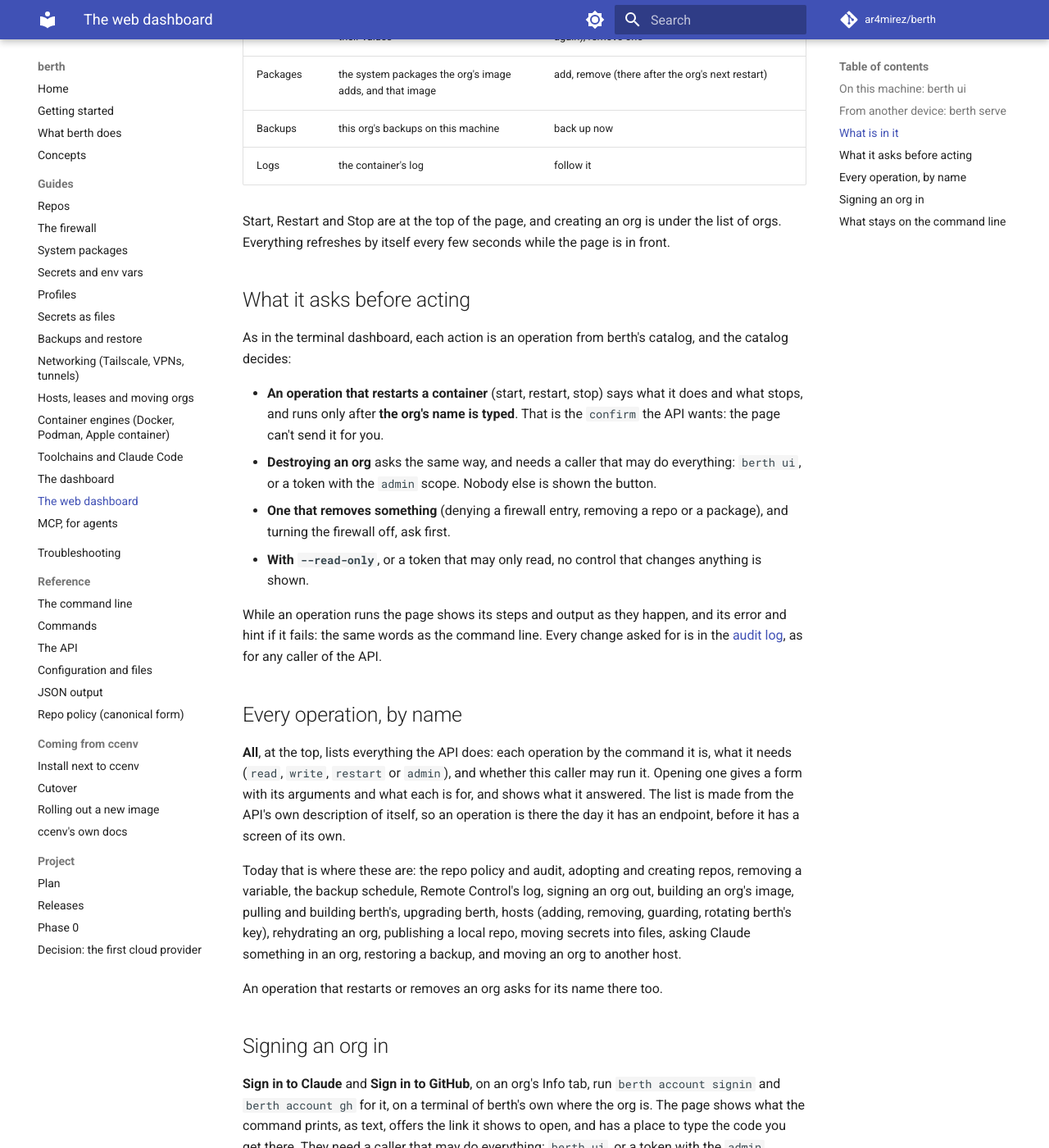
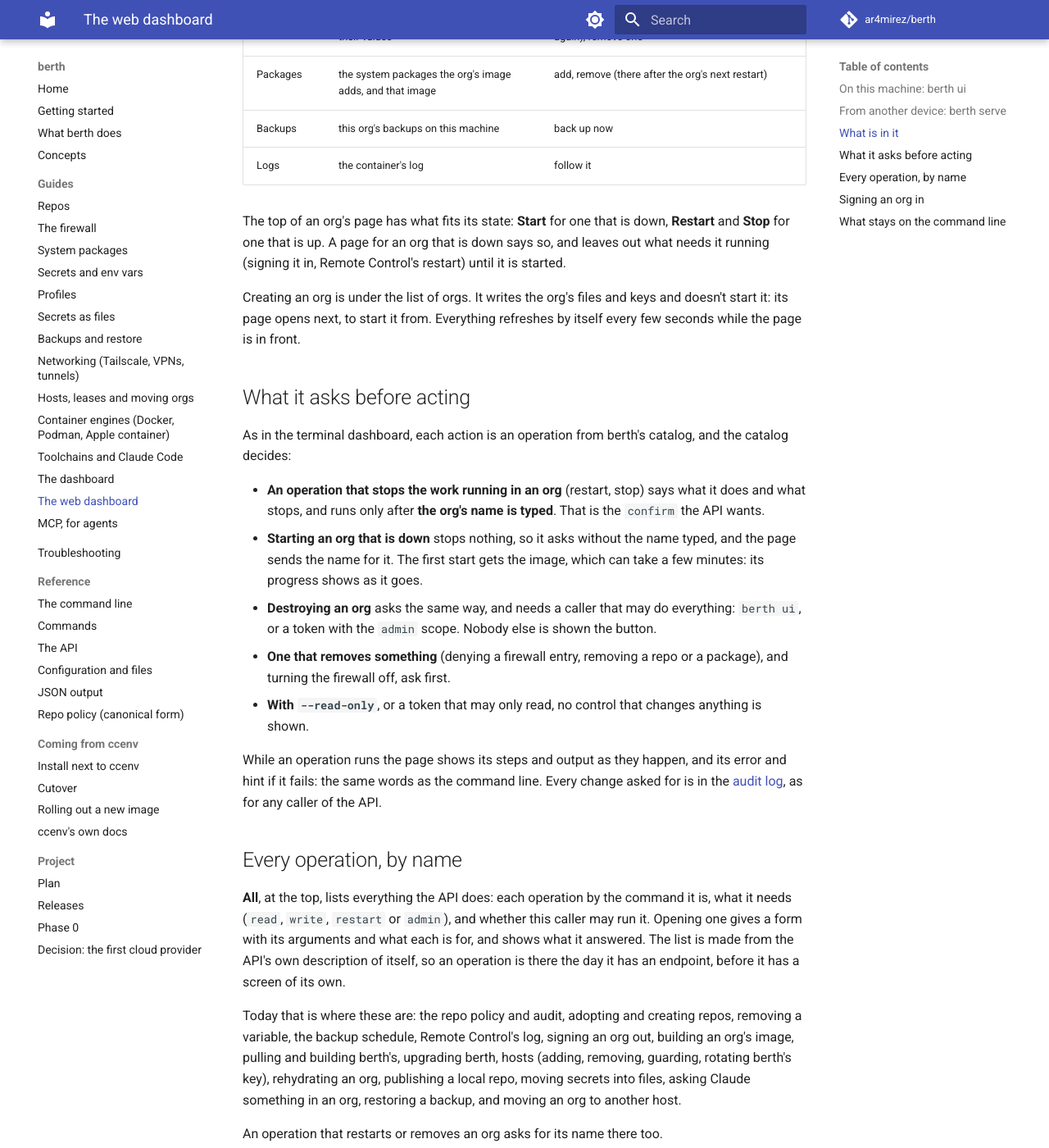
Before and after one commit to ar4mirez/berth, an MkDocs documentation site: the page built from docs/guides/web.md, in a window 1280 px wide and 1400 px high, scrolled down 2117 px. Shown: the whole window at 82% size. Built offline with MkDocs 1.6.1 and Material for MkDocs 9.7.7, drawn with Linux system fonts in a browser that asks for light colours; comment, search, counter and statistics services are not loaded; some of the changed text lies outside the part shown.

Commit message:
web: a stopped org says so, and a sign-in shows its link (#180)
Two things found using v0.12.0.

A sign-in from the page showed no link: what runs inside the org's container ends its lines in two carriage returns, and the page's reader dropped each such line. It keeps them now, reads a hyperlink behind a word as a link to open, and reads a box drawn across a wide terminal as its words.

An org that is down was offered everything. Its page now says it isn't running and offers Start alone; starting it asks without the name typed; creating an org opens its page; and a sign-in that ends badly says so as a failure.

Restarts orgs: no.

Co-Authored-By: Claude Opus 5.5 <noreply@anthropic.com>

```diff
--- a/docs/guides/web.md
+++ b/docs/guides/web.md
@@ -74,16 +74,21 @@ An org's page:
 | Backups | this org's backups on this machine | back up now |
 | Logs | the container's log | follow it |
 
-Start, Restart and Stop are at the top of the page, and creating an org is under the list of orgs. Everything
-refreshes by itself every few seconds while the
-page is in front.
+The top of an org's page has what fits its state: **Start** for one that is down, **Restart** and **Stop** for
+one that is up. A page for an org that is down says so, and leaves out what needs it running (signing it in,
+Remote Control's restart) until it is started.
+
+Creating an org is under the list of orgs. It writes the org's files and keys and doesn't start it: its page
+opens next, to start it from. Everything refreshes by itself every few seconds while the page is in front.
 
 ## What it asks before acting
 
 As in the terminal dashboard, each action is an operation from berth's catalog, and the catalog decides:
 
-- **An operation that restarts a container** (start, restart, stop) says what it does and what stops, and runs
-  only after **the org's name is typed**. That is the `confirm` the API wants: the page can't send it for you.
+- **An operation that stops the work running in an org** (restart, stop) says what it does and what stops, and
+  runs only after **the org's name is typed**. That is the `confirm` the API wants.
+- **Starting an org that is down** stops nothing, so it asks without the name typed, and the page sends the
+  name for it. The first start gets the image, which can take a few minutes: its progress shows as it goes.
 - **Destroying an org** asks the same way, and needs a caller that may do everything: `berth ui`, or a token with
   the `admin` scope. Nobody else is shown the button.
 - **One that removes something** (denying a firewall entry, removing a repo or a package), and turning the firewall
@@ -120,7 +125,8 @@ caller that may do everything: `berth ui`, or a token with the `admin` scope.
 - The page reads what a terminal would draw; it isn't one. If a step shows a choice, the ↑, ↓, Enter and Esc
   buttons send those keys.
 - A sign-in can show the org's new token as it is made, as the command line does.
-- **Stop**, or closing the page, ends the sign-in. An org that is down has to be started first.
+- **Stop**, or closing the page, ends the sign-in. It is offered once the org is running: one that is down is
+  started first. A sign-in that ends badly says so, with what the command printed.
 
 ## What stays on the command line
 
```
Also changed, not shown: internal/web/static/app.js (+68 -13 lines), internal/web/static/index.html (+13 -6 lines), 2 other files.
